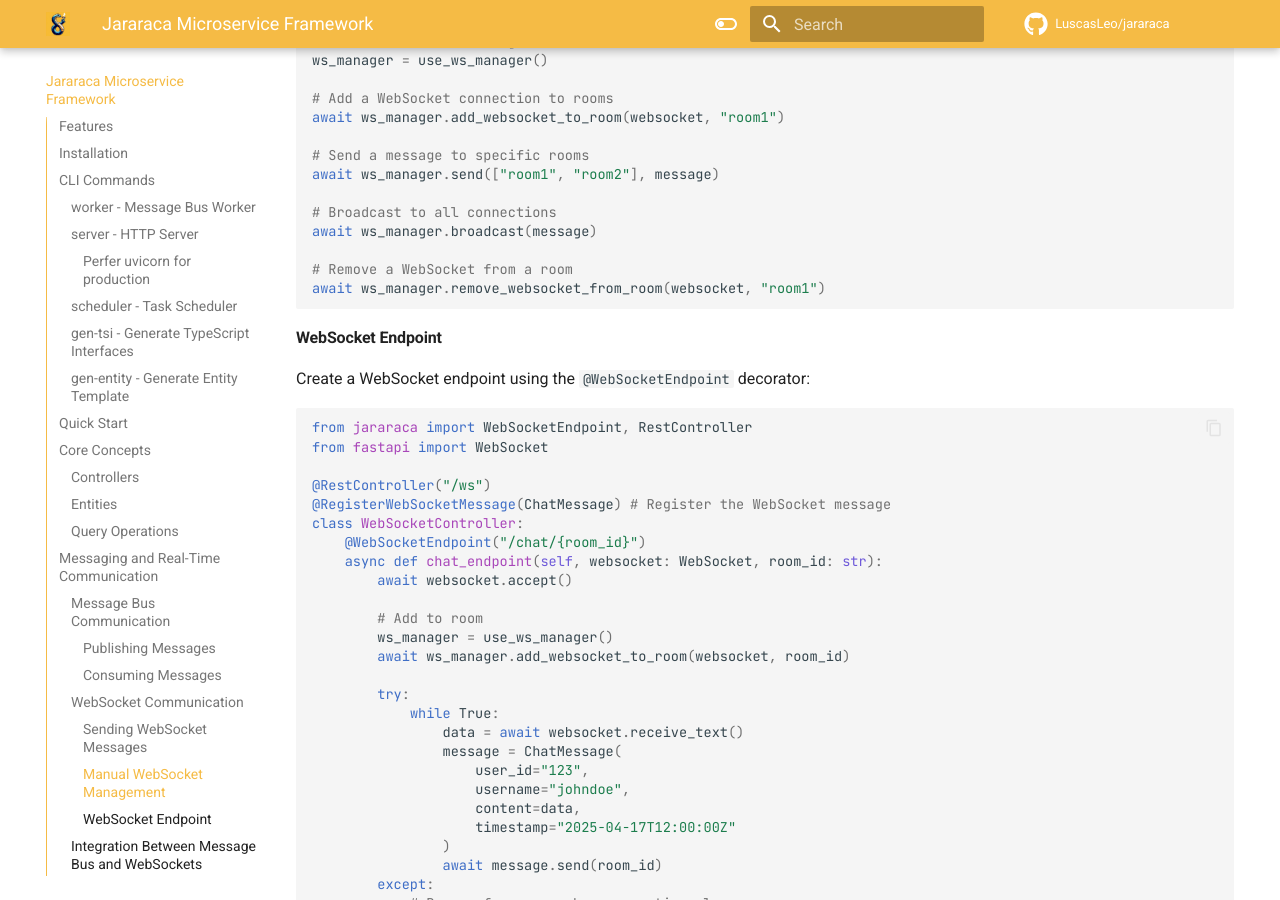
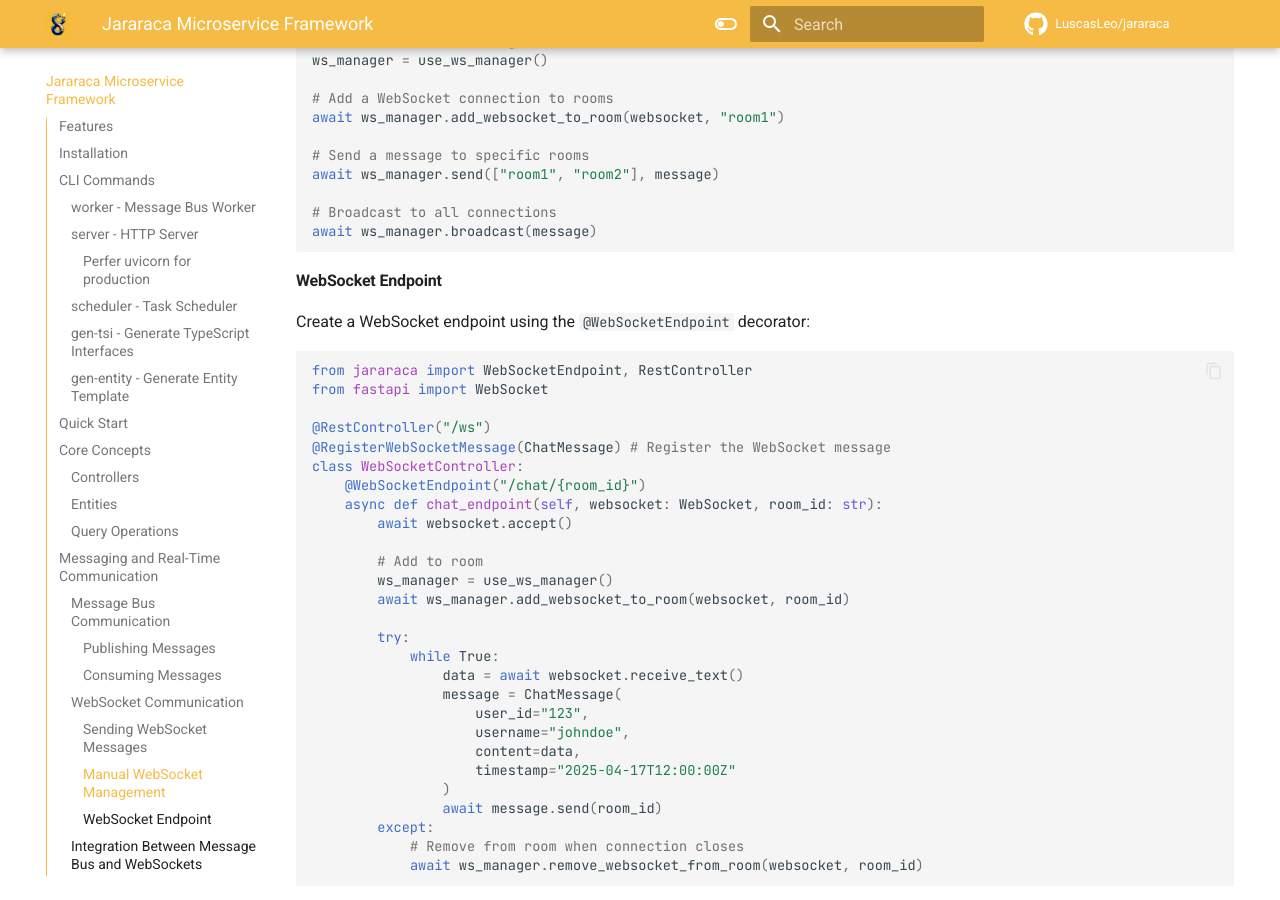
Before and after one commit to LuscasLeo/jararaca, an MkDocs documentation site: the page built from docs/index.md, in a window 1280 px wide and 900 px high, scrolled down 7787 px. Built offline with MkDocs 1.6.1 and Material for MkDocs 9.7.7, drawn with Linux system fonts in a browser that asks for light colours; comment, search, counter and statistics services are not loaded.

Commit message:
Remove unused WebSocket removal function from documentation

````diff
--- a/docs/index.md
+++ b/docs/index.md
@@ -385,8 +385,6 @@ await ws_manager.send(["room1", "room2"], message)
 # Broadcast to all connections
 await ws_manager.broadcast(message)
 
-# Remove a WebSocket from a room
-await ws_manager.remove_websocket_from_room(websocket, "room1")
 ```
 
 #### WebSocket Endpoint
````
